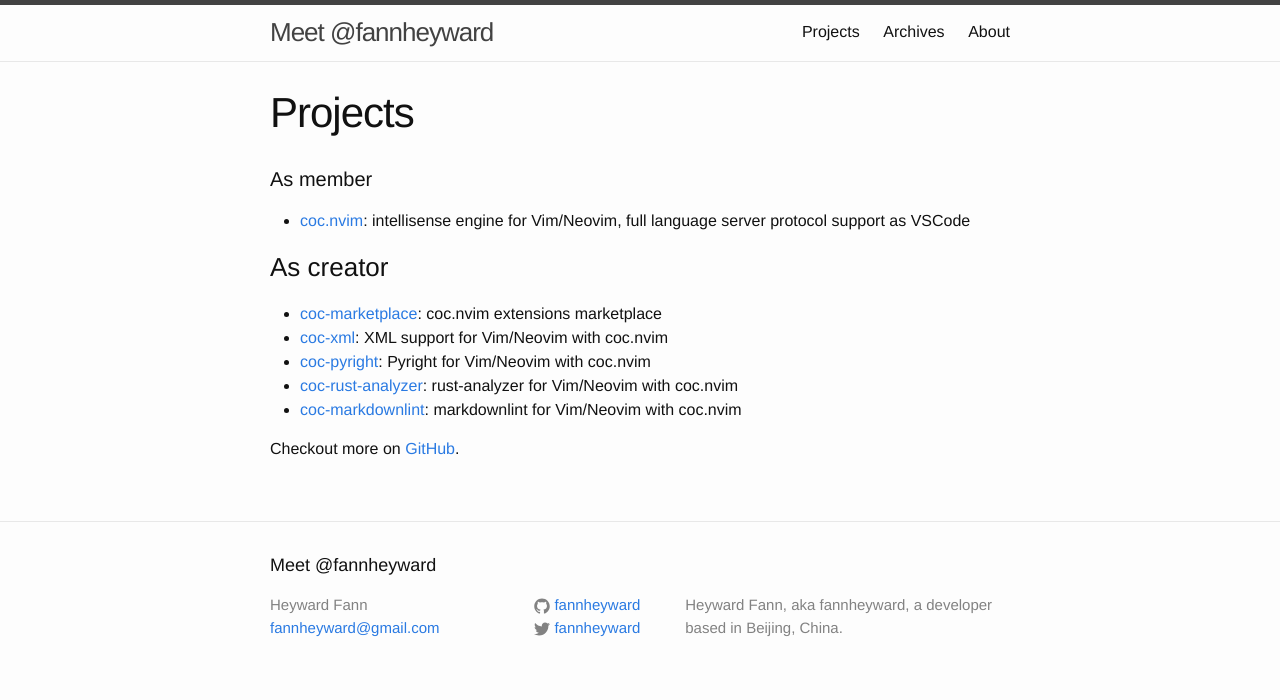
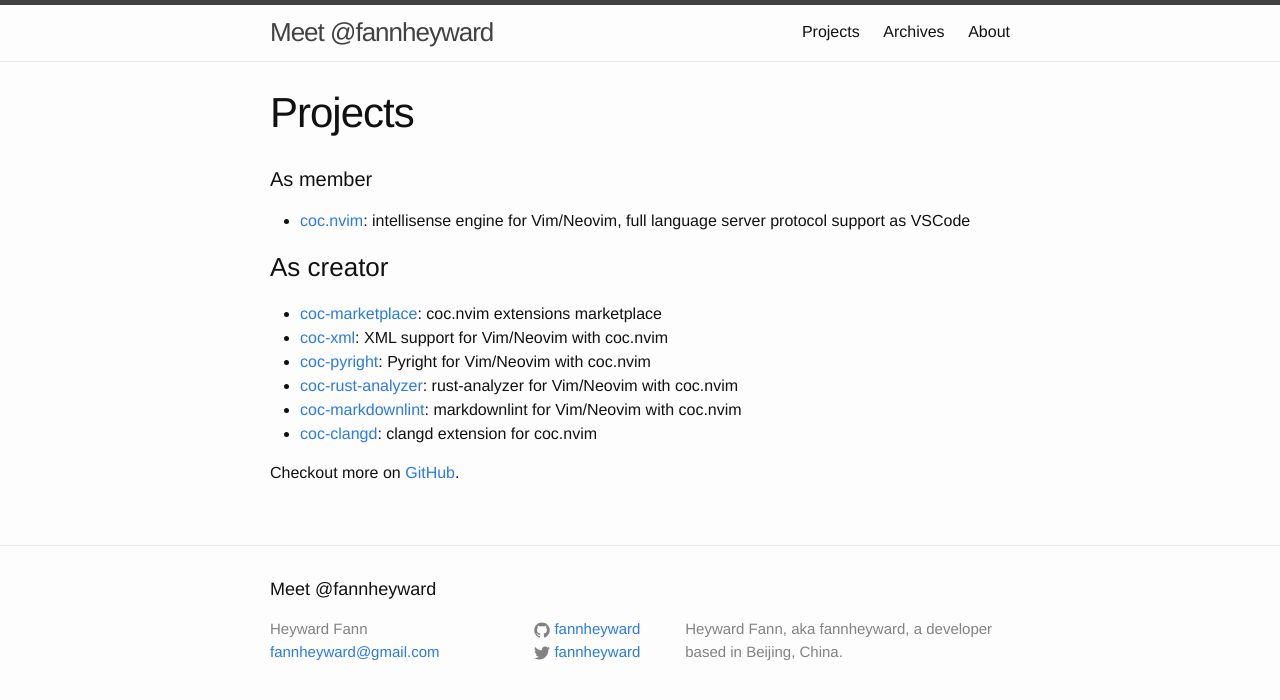
Before and after one commit to fannheyward/fannheyward.github.io, a Jekyll site: the page built from projects.md, in a window 1280 px wide. Shown: the top 700 px of the page. Built offline with Jekyll 4.4.1, drawn with Linux system fonts in a browser that asks for light colours.

Commit message:
Update projects.md

```diff
--- a/projects.md
+++ b/projects.md
@@ -15,5 +15,6 @@
 - [coc-pyright](https://github.com/fannheyward/coc-pyright): Pyright for Vim/Neovim with coc.nvim
 - [coc-rust-analyzer](https://github.com/fannheyward/coc-rust-analyzer): rust-analyzer for Vim/Neovim with coc.nvim
 - [coc-markdownlint](https://github.com/fannheyward/coc-markdownlint): markdownlint for Vim/Neovim with coc.nvim
+- [coc-clangd](https://github.com/clangd/coc-clangd): clangd extension for coc.nvim
 
 Checkout more on [GitHub](https://github.com/fannheyward).
```
